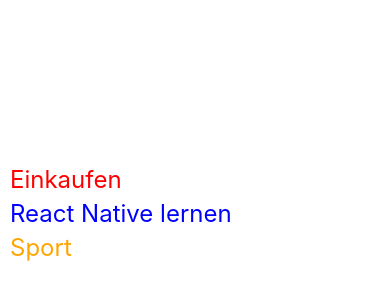
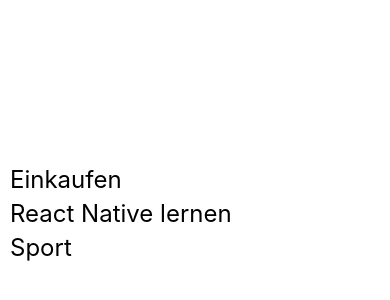
Before and after one commit to behrends/TodosRN, a React Native app: screen / in a window 390 px wide. Shown: the part 206-506 px from the top of the page. Built offline with nearby package versions, Linux system fonts and the light colour scheme.

Commit message:
Farbe aus Todos entfernt

```diff
--- a/App.js
+++ b/App.js
@@ -2,16 +2,15 @@
 import { StyleSheet, Text, View } from 'react-native';
 
 function Todo(props) {
-  const myStyles = { color: props.color };
-  return <Text style={[styles.text, myStyles]}>{props.text}</Text>;
+  return <Text style={styles.text}>{props.text}</Text>;
 }
 
 export default function App() {
   return (
     <View style={styles.container}>
-      <Todo text="Einkaufen" color="red" course="TIF20A" />
-      <Todo text="React Native lernen" color="blue" />
-      <Todo text="Sport" color="orange" />
+      <Todo text="Einkaufen" course="TIF20A" />
+      <Todo text="React Native lernen" />
+      <Todo text="Sport" />
       <StatusBar style="auto" />
     </View>
   );
```
